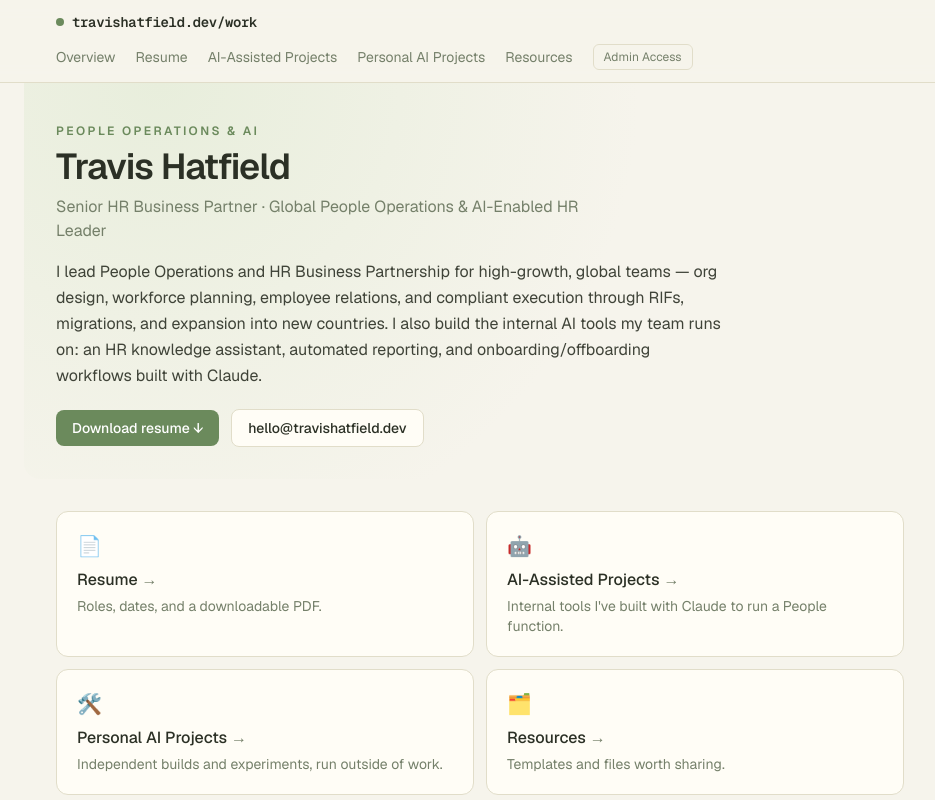
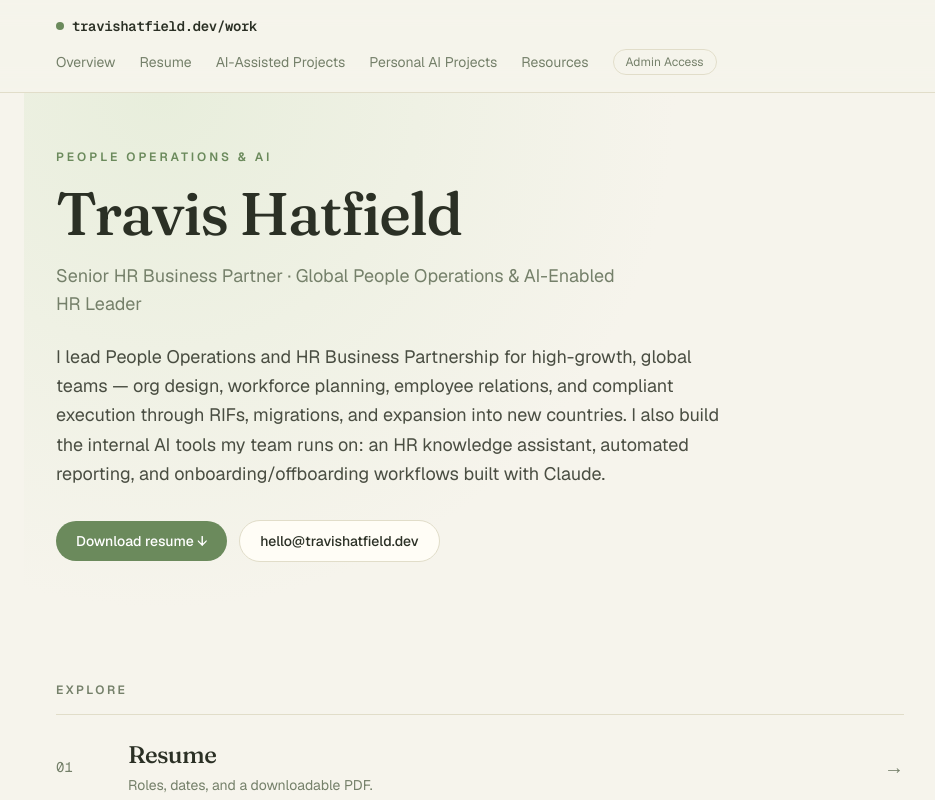
Before and after one commit to travis-hatfield/work-portfolio, a Next.js app: page / in a window 1280 px wide. Shown: the top 800 px of the page, without its empty margins (160-1095 px from the left). Built offline with nearby package versions, Linux system fonts and the light colour scheme.

Commit message:
Full design system pass: Fraunces display serif for headlines, refined nav, editorial homepage with numbered project list, consistent type scale across page heroes and case study titles

```diff
--- a/app/globals.css
+++ b/app/globals.css
@@ -23,6 +23,7 @@
   --color-card: var(--card);
   --font-sans: var(--font-geist-sans);
   --font-mono: var(--font-geist-mono);
+  --font-display: var(--font-fraunces);
 }
 
 @media (prefers-color-scheme: dark) {
@@ -55,3 +56,7 @@ details > summary::-webkit-details-marker {
 .bg-noise-fade {
   background-image: radial-gradient(circle at 15% 0%, var(--accent-soft) 0%, transparent 55%);
 }
+
+.font-display {
+  font-family: var(--font-display), Georgia, serif;
+}
--- a/app/layout.tsx
+++ b/app/layout.tsx
@@ -1,5 +1,5 @@
 import type { Metadata } from "next";
-import { Geist, Geist_Mono } from "next/font/google";
+import { Geist, Geist_Mono, Fraunces } from "next/font/google";
 import "./globals.css";
 import Nav from "@/components/nav";
 import Footer from "@/components/footer";
@@ -14,6 +14,12 @@ const geistMono = Geist_Mono({
   subsets: ["latin"],
 });
 
+const fraunces = Fraunces({
+  variable: "--font-fraunces",
+  subsets: ["latin"],
+  axes: ["opsz", "SOFT", "WONK"],
+});
+
 export const metadata: Metadata = {
   title: "Travis Hatfield — Work",
   description: "Professional portfolio: resume, AI-assisted projects, personal AI projects, and resources.",
@@ -23,7 +29,7 @@ export default function RootLayout({ children }: LayoutProps<"/">) {
   return (
     <html
       lang="en"
-      className={`${geistSans.variable} ${geistMono.variable} h-full antialiased`}
+      className={`${geistSans.variable} ${geistMono.variable} ${fraunces.variable} h-full antialiased`}
     >
       <body className="min-h-full flex flex-col">
         <Nav />
--- a/app/page.tsx
+++ b/app/page.tsx
@@ -8,25 +8,25 @@ const professionalLinks = [
     href: "/resume",
     label: "Resume",
     desc: "Roles, dates, and a downloadable PDF.",
-    icon: "📄",
+    number: "01",
   },
   {
     href: "/ai-assisted-projects",
     label: "AI-Assisted Projects",
     desc: "Internal tools I've built with Claude to run a People function.",
-    icon: "🤖",
+    number: "02",
   },
   {
     href: "/personal-ai-projects",
     label: "Personal AI Projects",
     desc: "Independent builds and experiments, run outside of work.",
-    icon: "🛠️",
+    number: "03",
   },
   {
     href: "/resources",
     label: "Resources",
     desc: "Templates and files worth sharing.",
-    icon: "🗂️",
+    number: "04",
   },
 ];
 
@@ -38,14 +38,14 @@ export default async function Home() {
     return (
       <div className="flex flex-col gap-8">
         <section>
-          <h1 className="text-3xl font-semibold tracking-tight">{profile.name}</h1>
+          <h1 className="font-display text-4xl font-medium tracking-tight">{profile.name}</h1>
           <p className="mt-2 text-lg text-muted">Personal blog and projects.</p>
           <p className="mt-4 max-w-2xl leading-relaxed text-foreground/90">{profile.blurb}</p>
         </section>
         <section>
           <Link
             href="/blog"
-            className="inline-block rounded-lg border border-border bg-card px-5 py-2.5 font-medium hover:border-accent transition-colors"
+            className="inline-block rounded-lg border border-border bg-card px-5 py-2.5 font-medium transition-colors hover:border-accent"
           >
             Read the blog →
           </Link>
@@ -55,45 +55,59 @@ export default async function Home() {
   }
 
   return (
-    <div className="flex flex-col gap-8">
-      <section className="bg-noise-fade -mx-6 -mt-8 rounded-b-2xl px-6 pb-8 pt-10 sm:-mx-8 sm:px-8">
-        <p className="text-xs font-semibold uppercase tracking-[0.2em] text-accent">People Operations &amp; AI</p>
-        <h1 className="mt-2 text-3xl font-semibold tracking-tight sm:text-4xl">{profile.name}</h1>
-        <p className="mt-2 max-w-xl text-base text-muted">{profile.title}</p>
-        <p className="mt-4 max-w-2xl leading-relaxed text-foreground/90">{profile.blurb}</p>
-        <div className="mt-5 flex flex-wrap items-center gap-3">
+    <div className="flex flex-col gap-16">
+      <section className="bg-noise-fade -mx-6 -mt-8 rounded-b-3xl px-6 pb-14 pt-14 sm:-mx-8 sm:px-8">
+        <p className="text-xs font-semibold uppercase tracking-[0.25em] text-accent">
+          People Operations &amp; AI
+        </p>
+        <h1 className="mt-4 max-w-3xl font-display text-4xl font-medium leading-[1.08] tracking-tight sm:text-6xl">
+          {profile.name}
+        </h1>
+        <p className="mt-4 max-w-xl text-lg text-muted">{profile.title}</p>
+        <p className="mt-6 max-w-2xl text-base leading-relaxed text-foreground/85 sm:text-lg">
+          {profile.blurb}
+        </p>
+        <div className="mt-8 flex flex-wrap items-center gap-3">
           <a
             href={profile.resumePdf}
-            className="rounded-lg bg-accent px-4 py-2 text-sm font-medium text-white transition-opacity hover:opacity-90"
+            className="rounded-full bg-accent px-5 py-2.5 text-sm font-medium text-white transition-transform hover:-translate-y-0.5 hover:shadow-lg"
           >
             Download resume ↓
           </a>
           <a
             href={`mailto:${profile.email}`}
-            className="rounded-lg border border-border bg-card px-4 py-2 text-sm font-medium transition-colors hover:border-accent"
+            className="rounded-full border border-border bg-card px-5 py-2.5 text-sm font-medium transition-colors hover:border-accent hover:text-accent"
           >
             {profile.email}
           </a>
         </div>
       </section>
 
-      <section className="grid gap-3 sm:grid-cols-2">
+      <section>
+        <h2 className="text-xs font-semibold uppercase tracking-[0.2em] text-muted">Explore</h2>
+        <div className="mt-4 divide-y divide-border border-y border-border">
           {professionalLinks.map((l) => (
             <Link
               key={l.href}
               href={l.href}
-            className="group rounded-xl border border-border bg-card p-5 transition-all hover:-translate-y-0.5 hover:border-accent hover:shadow-md"
+              className="group grid grid-cols-[3rem_1fr_auto] items-center gap-4 py-6 transition-colors hover:bg-accent-soft/50 sm:grid-cols-[3.5rem_1fr_auto]"
             >
-            <span className="text-xl">{l.icon}</span>
-            <h2 className="mt-2 font-medium">
-              {l.label}{" "}
-              <span className="text-muted transition-transform inline-block group-hover:translate-x-0.5" aria-hidden="true">
+              <span className="font-mono text-sm text-muted">{l.number}</span>
+              <span>
+                <span className="font-display text-xl font-medium tracking-tight transition-colors group-hover:text-accent sm:text-2xl">
+                  {l.label}
+                </span>
+                <span className="mt-1 block text-sm text-muted">{l.desc}</span>
+              </span>
+              <span
+                className="text-xl text-muted transition-all group-hover:translate-x-1 group-hover:text-accent"
+                aria-hidden="true"
+              >
                 →
               </span>
-            </h2>
-            <p className="mt-1 text-sm text-muted">{l.desc}</p>
             </Link>
           ))}
+        </div>
       </section>
     </div>
   );
--- a/components/case-study-detail.tsx
+++ b/components/case-study-detail.tsx
@@ -48,7 +48,7 @@ export default function CaseStudyDetail({
           ← Back to {basePathLabel}
         </Link>
         <div className="mt-3 flex flex-col gap-4 lg:flex-row lg:items-start lg:justify-between">
-          <h1 className="max-w-2xl text-2xl font-semibold tracking-tight lg:text-3xl">{item.title}</h1>
+          <h1 className="max-w-2xl font-display text-2xl font-medium tracking-tight lg:text-3xl">{item.title}</h1>
           <dl className="grid grid-cols-2 gap-x-8 gap-y-1.5 text-sm shrink-0">
             {item.stats && (
               <>
--- a/components/nav.tsx
+++ b/components/nav.tsx
@@ -22,21 +22,21 @@ export default async function Nav() {
   const label = site === "personal" ? "travishatfield.dev" : "travishatfield.dev/work";
 
   return (
-    <header className="sticky top-0 z-10 border-b border-border bg-background/85 backdrop-blur">
-      <div className="mx-auto flex max-w-4xl flex-wrap items-center justify-between gap-3 px-6 py-3">
+    <header className="sticky top-0 z-10 border-b border-border bg-background/90 backdrop-blur-md">
+      <div className="mx-auto flex max-w-4xl flex-wrap items-center justify-between gap-3 px-6 py-4">
         <Link href="/" className="flex items-center gap-2 font-mono text-sm font-semibold tracking-tight">
           <span className="inline-block h-2 w-2 rounded-full bg-accent" aria-hidden="true" />
           {label}
         </Link>
-        <nav className="flex flex-wrap items-center gap-x-5 gap-y-1 text-sm text-muted">
+        <nav className="flex flex-wrap items-center gap-x-6 gap-y-1 text-sm text-muted">
           {links.map((l) => (
-            <Link key={l.href} href={l.href} className="hover:text-foreground transition-colors">
+            <Link key={l.href} href={l.href} className="relative py-1 transition-colors hover:text-foreground">
               {l.label}
             </Link>
           ))}
           <Link
             href="/admin"
-            className="rounded-md border border-border px-2.5 py-1 text-xs hover:border-accent hover:text-foreground transition-colors"
+            className="rounded-full border border-border px-3 py-1 text-xs text-muted transition-colors hover:border-accent hover:text-foreground"
           >
             Admin Access
           </Link>
--- a/components/page-hero.tsx
+++ b/components/page-hero.tsx
@@ -10,11 +10,11 @@ export default function PageHero({
   action?: React.ReactNode;
 }) {
   return (
-    <div className="bg-noise-fade -mx-6 -mt-8 flex flex-wrap items-end justify-between gap-4 rounded-b-2xl px-6 pb-6 pt-8 sm:-mx-8 sm:px-8">
+    <div className="bg-noise-fade -mx-6 -mt-8 flex flex-wrap items-end justify-between gap-4 rounded-b-2xl px-6 pb-8 pt-10 sm:-mx-8 sm:px-8">
       <div>
         <p className="text-xs font-semibold uppercase tracking-[0.2em] text-accent">{eyebrow}</p>
-        <h1 className="mt-1.5 text-2xl font-semibold tracking-tight">{title}</h1>
-        {description && <p className="mt-1.5 max-w-xl text-sm text-muted">{description}</p>}
+        <h1 className="mt-2 font-display text-3xl font-medium tracking-tight sm:text-4xl">{title}</h1>
+        {description && <p className="mt-2 max-w-xl text-sm text-muted sm:text-base">{description}</p>}
       </div>
       {action}
     </div>
--- a/components/project-preview-card.tsx
+++ b/components/project-preview-card.tsx
@@ -95,7 +95,7 @@ export default function ProjectPreviewCard({
 
       {/* Content */}
       <div className="flex flex-1 flex-col gap-2 p-5">
-        <h3 className="text-base font-semibold tracking-tight transition-colors group-hover:text-accent">
+        <h3 className="font-display text-lg font-medium tracking-tight transition-colors group-hover:text-accent">
           {title}
         </h3>
         {stats && <p className="text-xs text-muted">{stats}</p>}
```
Lines whose indentation alone changed are shown as unchanged.
